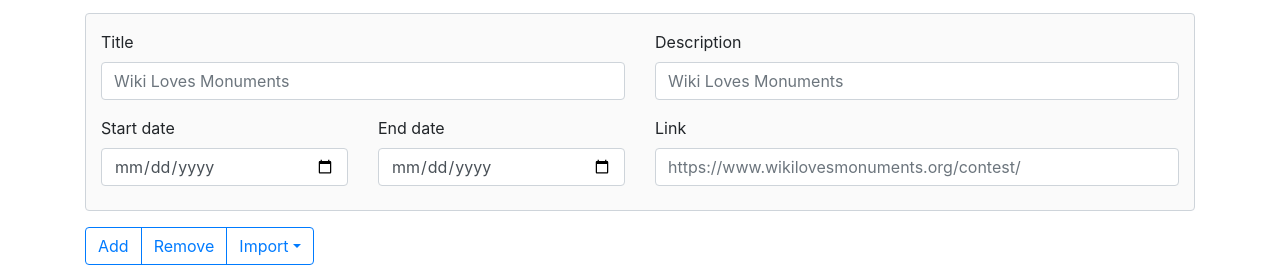
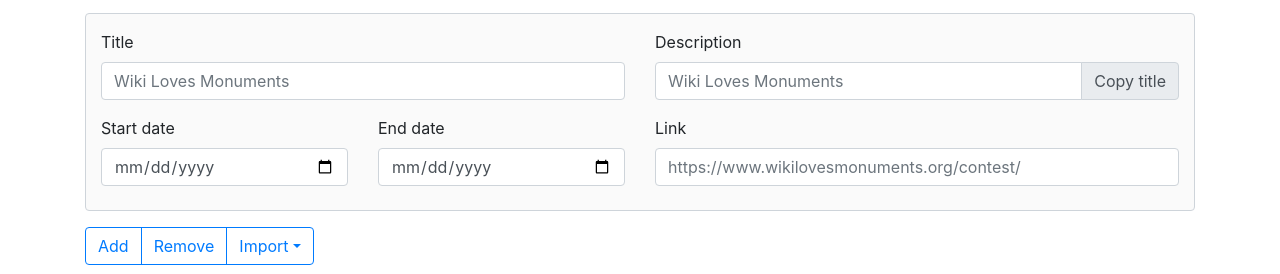
Before and after one commit to commons-app/commons-app.github.io, a plain HTML site: page campaigns.html in a window 1280 px wide. Shown: the part 137-411 px from the top of the page. Drawn offline with nearby package versions, Linux system fonts and the light colour scheme; no server answers.

Commit message:
Add copy title button

```diff
--- a/campaigns.html
+++ b/campaigns.html
@@ -89,7 +89,12 @@
 				</div>
 				<div class="form-group col-sm-6">
 					<label for="description${n}">Description</label>
-					<input type="text" class="form-control" id="description${n}" placeholder="Wiki Loves Monuments">
+					<div class="input-group">
+						<input type="text" class="form-control" id="description${n}" placeholder="Wiki Loves Monuments">
+						<div class="input-group-append">
+							<button onclick="description${n}.value = title${n}.value" type="button" class="btn btn-outline-primary input-group-text">Copy title</button>
+						</div>
+					</div>
 				</div>
 				<div class="form-group col-sm-4 col-md-3">
 					<label for="startDate${n}">Start date</label>
```
